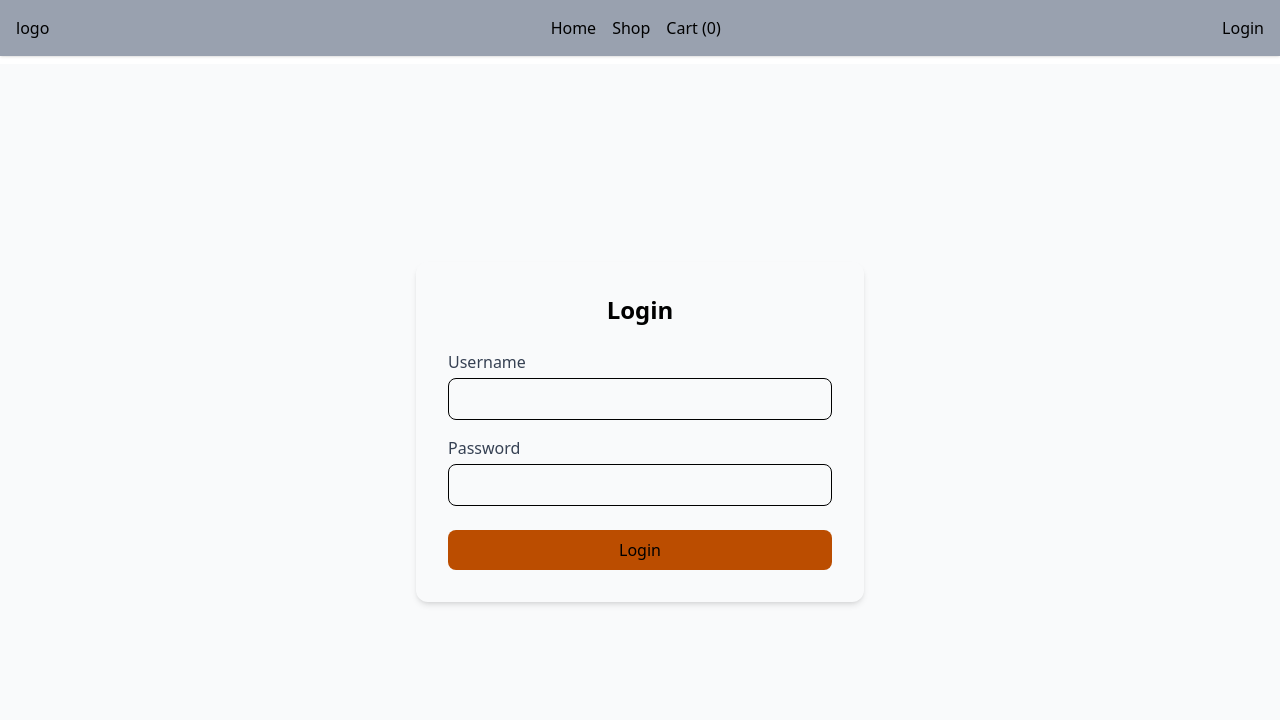
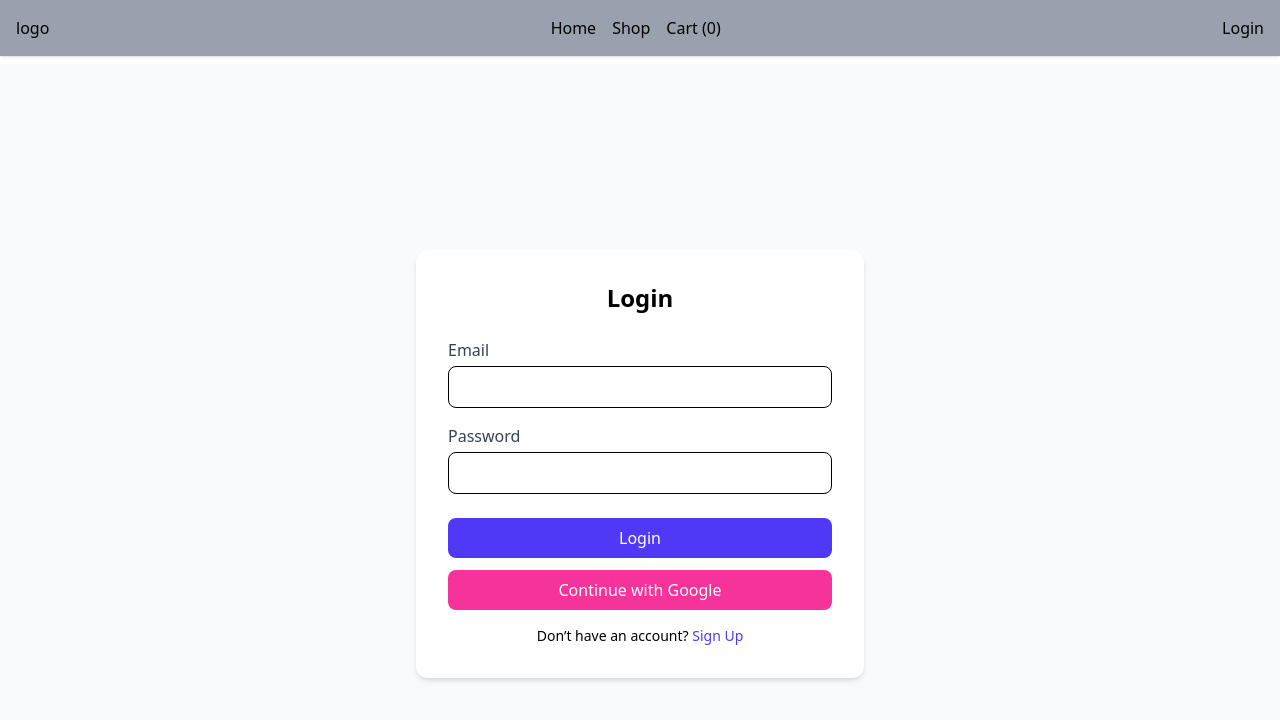
Before and after one commit to zahrabateninia/Shopping-Cart, a React (Vite) app: page /login in a window 1280 px wide. Shown: the top 720 px of the page. Built offline with nearby package versions, Linux system fonts and the light colour scheme; no server answers.

Commit message:
Make login page to support both Email/Password login and Google login

```diff
--- a/src/features/auth/authSlice.js
+++ b/src/features/auth/authSlice.js
@@ -1,26 +1,25 @@
 import { createSlice } from "@reduxjs/toolkit";
 
-const initialState= {
-    isLoggedIn: false,
-    user: null
-}
+const initialState = {
+  isLoggedIn: false,
+  user: null,
+};
 
 const authSlice = createSlice({
-    name: "auth",
-    initialState,
-    reducers: {
-        login:(state, action) => {
-            state.isLoggedIn = true
-            state.user = action.payload
-        },
-        logout:(state) => {
-            state.isLoggedIn = false
-            state.user = null
-        }
-    }
+  name: "auth",
+  initialState,
+  reducers: {
+    setUser: (state, action) => {
+      state.isLoggedIn = !!action.payload;
+      state.user = action.payload;
+    },
+    logout: (state) => {
+      state.isLoggedIn = false;
+      state.user = null;
+    },
+  },
+});
 
-})
-
-export const {login, logout} = authSlice.actions
-export default authSlice.reducer
-export const selectIsLoggedIn = (state) => state.auth.isLoggedIn
+export const { setUser, logout } = authSlice.actions;
+export default authSlice.reducer;
+export const selectIsLoggedIn = (state) => state.auth.isLoggedIn;
--- a/src/pages/Login.jsx
+++ b/src/pages/Login.jsx
@@ -1,40 +1,58 @@
-import { useState } from "react"
-import { useDispatch } from "react-redux"
-import { login } from "@/features/auth/authSlice"
-import { useNavigate, useLocation } from "react-router-dom"
+import { useState } from "react";
+import { useDispatch } from "react-redux";
+import { useNavigate, useLocation, Link } from "react-router-dom";
+import { signInWithEmailAndPassword, signInWithPopup } from "firebase/auth";
+import { auth, googleProvider } from "@/lib/firebase";
+import { setUser } from "@/features/auth/authSlice";
 
 export default function Login() {
-  const [username, setUsername] = useState("")
-  const [password, setPassword] = useState("")
-  const dispatch = useDispatch()
-  const navigate = useNavigate()
-  const location = useLocation()
+  const [email, setEmail] = useState("");
+  const [password, setPassword] = useState("");
+  const [error, setError] = useState("");
+  const dispatch = useDispatch();
+  const navigate = useNavigate();
+  const location = useLocation();
 
-  // Redirect back to previous page after login
-  const from = location.state?.from?.pathname || "/"
+  const from = location.state?.from?.pathname || "/";
 
-  const handleSubmit = (e) => {
-    e.preventDefault()
-    // demo for now
-    dispatch(login({ username }))
-    navigate(from, { replace: true })
-  }
+  const handleEmailLogin = async (e) => {
+    e.preventDefault();
+    try {
+      const userCred = await signInWithEmailAndPassword(auth, email, password);
+      dispatch(setUser(userCred.user));
+      navigate(from, { replace: true });
+    } catch (err) {
+      setError(err.message);
+    }
+  };
+
+  const handleGoogleLogin = async () => {
+    try {
+      const userCred = await signInWithPopup(auth, googleProvider);
+      dispatch(setUser(userCred.user));
+      navigate(from, { replace: true });
+    } catch (err) {
+      setError(err.message);
+    }
+  };
 
   return (
-    <div className="flex items-center justify-center h-full bg-gray-50">
+    <div className="flex items-center justify-center min-h-screen bg-gray-50">
       <form
-        onSubmit={handleSubmit}
-        className="bg-pink p-8 rounded-xl shadow-md w-full max-w-md"
+        onSubmit={handleEmailLogin}
+        className="bg-white p-8 rounded-xl shadow-md w-full max-w-md"
       >
         <h1 className="text-2xl font-bold mb-6 text-center">Login</h1>
 
+        {error && <p className="text-red-500 text-sm mb-4">{error}</p>}
+
         <label className="block mb-4">
-          <span className="text-gray-700">Username</span>
+          <span className="text-gray-700">Email</span>
           <input
-            type="text"
-            value={username}
-            onChange={(e) => setUsername(e.target.value)}
-            className="mt-1 w-full px-3 py-2 border rounded-lg focus:outline-none focus:ring-2 focus:ring-indigo-500"
+            type="email"
+            value={email}
+            onChange={(e) => setEmail(e.target.value)}
+            className="mt-1 w-full px-3 py-2 border rounded-lg focus:ring-2 focus:ring-indigo-500"
             required
           />
         </label>
@@ -45,18 +63,33 @@ export default function Login() {
             type="password"
             value={password}
             onChange={(e) => setPassword(e.target.value)}
-            className="mt-1 w-full px-3 py-2 border rounded-lg focus:outline-none focus:ring-2 focus:ring-indigo-500"
+            className="mt-1 w-full px-3 py-2 border rounded-lg focus:ring-2 focus:ring-indigo-500"
             required
           />
         </label>
 
         <button
           type="submit"
-          className="w-full bg-amber-700 text-black py-2 rounded-lg font-medium hover:bg-indigo-700 transition"
+          className="w-full bg-indigo-600 text-white py-2 rounded-lg font-medium hover:bg-indigo-700 transition"
         >
           Login
         </button>
+
+        <button
+          type="button"
+          onClick={handleGoogleLogin}
+          className="w-full mt-3 bg-pink-500 text-white py-2 rounded-lg font-medium hover:bg-red-600 transition"
+        >
+          Continue with Google
+        </button>
+
+        <p className="mt-4 text-sm text-center">
+          Don’t have an account?{" "}
+          <Link to="/signup" className="text-indigo-600 hover:underline">
+            Sign Up
+          </Link>
+        </p>
       </form>
     </div>
-  )
+  );
 }
```
